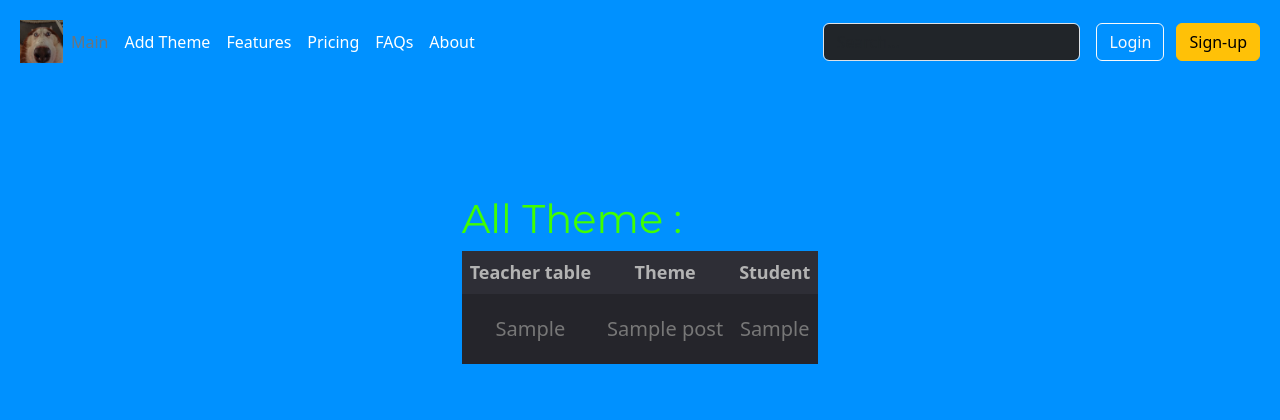
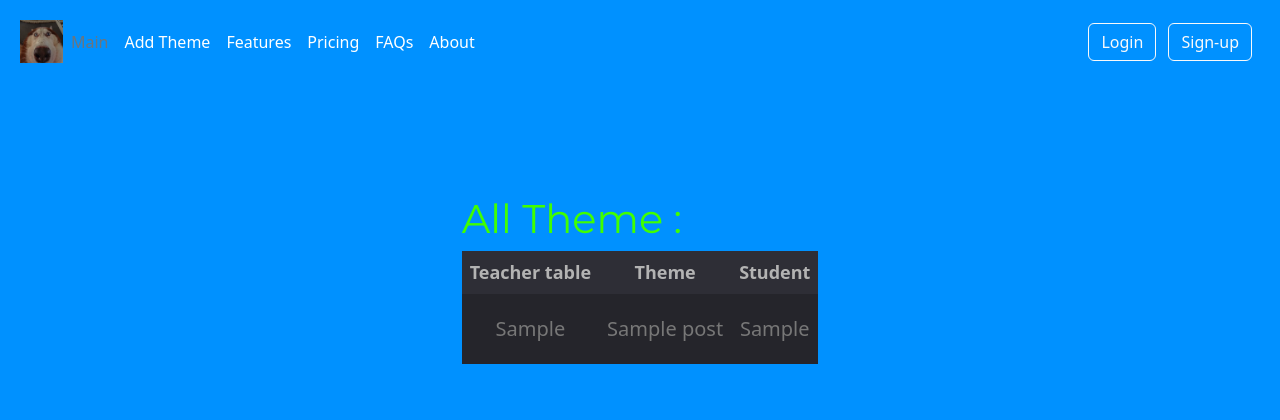
Before and after one commit to OrangeSpirit/TEST_WEB, a Flask app: page / in a window 1280 px wide. Shown: the top 420 px of the page. Run offline with Flask 3, Linux system fonts and the light colour scheme; tables that the repository leaves empty hold one stand-in row (values such as "Sample post"); some libraries are stand-ins or nearby versions.

Commit message:
del SEARCH change color Sign-up

```diff
--- a/app/templates/main/_header.html
+++ b/app/templates/main/_header.html
@@ -10,12 +10,8 @@
         <li><a href="#" class="nav-link px-2 text-white">FAQs</a></li>
         <li><a href="#" class="nav-link px-2 text-white">About</a></li>
     </ul>
-    <form class="col-12 col-lg-auto mb-3 mb-lg-0 me-lg-3" role="search">
-        <input type="search" class="form-control form-control-dark text-bg-dark" placeholder="Search..."
-            aria-label="Search" />
-    </form>
     <div class="text-end">
         <button type="button" class="btn btn-outline-light me-2">Login</button>
-        <button type="button" class="btn btn-warning">Sign-up</button>
+        <button type="button" class="btn btn-outline-light me-2">Sign-up</button>
     </div>
 </div>
```
